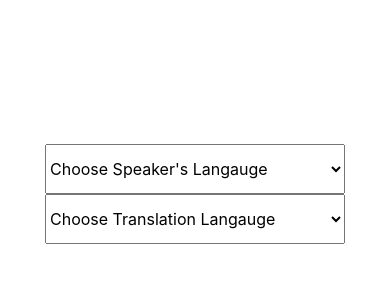
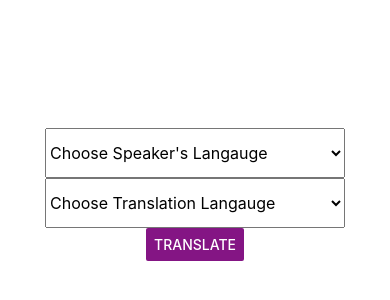
Before and after one commit to DavidGcastro/WDF-hackathon, a React Native app: screen / in a window 390 px wide. Shown: the part 228-528 px from the top of the page. Built offline with nearby package versions, Linux system fonts and the light colour scheme.

Commit message:
feat(app) Create button to be used for recording speech

```diff
--- a/App.js
+++ b/App.js
@@ -1,5 +1,5 @@
 import React from 'react';
-import { StyleSheet, Text, View, Picker } from 'react-native';
+import { StyleSheet, Text, View, Picker, Button } from 'react-native';
 
 export default class App extends React.Component {
   constructor(props) {
@@ -24,6 +24,11 @@ export default class App extends React.Component {
           <Picker.Item label="Spanish" value="Spanish" />
           <Picker.Item label="English" value="English" />
         </Picker>
+        <Button
+          title="Translate"
+          color="#841584"
+          accessibilityLabel="Record speech to translate"
+        />
       </View>
     );
   }
```
